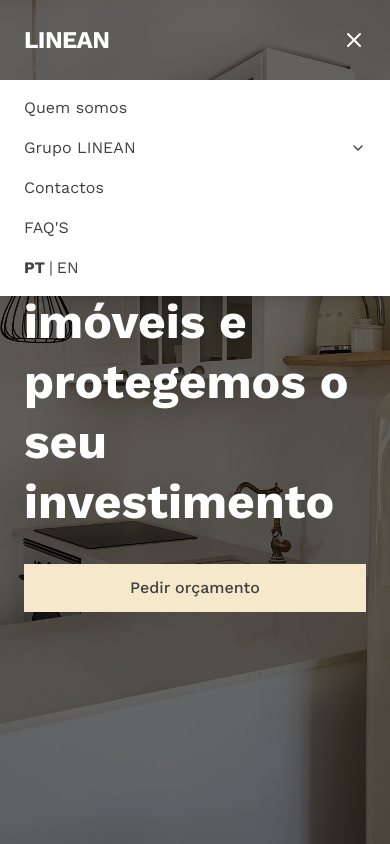
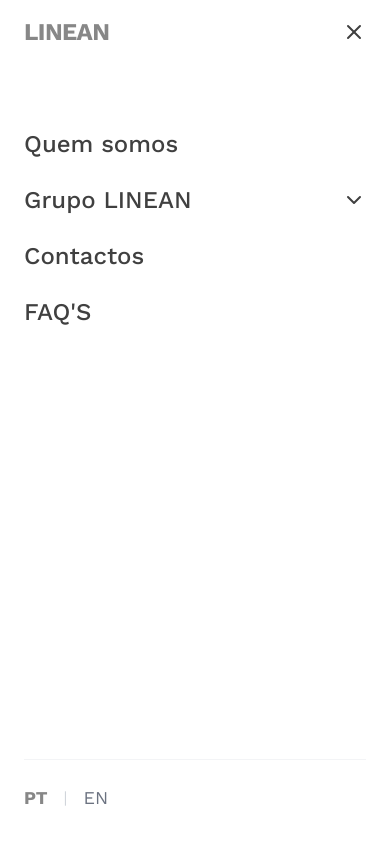
Before and after one commit to LuanMoreno10/Linean, a React (Vite) app: page / in a window 390 px wide. Both pictures are taken after a click on the button 354 px from the left and 40 px from the top of the page. Shown: the top 844 px of the page. Built offline with nearby package versions, Linux system fonts and the light colour scheme.

Commit message:
Refactor mobile navigation to an animated full-screen overlay using framer-motion and adjust header appearance.

```diff
--- a/src/components/Header.jsx
+++ b/src/components/Header.jsx
@@ -2,6 +2,7 @@
 import { Link, useLocation } from 'react-router-dom';
 import { Menu, X, ChevronDown } from 'lucide-react';
 import { useLanguage } from '../context/LanguageContext';
+import { motion, AnimatePresence } from 'framer-motion';
 
 const Header = () => {
     const [isScrolled, setIsScrolled] = useState(false);
@@ -18,19 +19,30 @@
         return () => window.removeEventListener('scroll', handleScroll);
     }, []);
 
+    useEffect(() => {
+        if (isMenuOpen) {
+            document.body.style.overflow = 'hidden';
+        } else {
+            document.body.style.overflow = '';
+        }
+        return () => {
+            document.body.style.overflow = '';
+        };
+    }, [isMenuOpen]);
+
     const isHome = location.pathname === '/';
 
     // Header background logic: White if scrolled or not on home, Transparent if on home and top
-    const headerClass = `fixed w-full z-50 transition-all duration-300 ${isScrolled || !isHome ? 'bg-white shadow-sm py-4' : 'bg-transparent py-6'
+    const headerClass = `fixed w-full z-50 transition-all duration-300 ${isScrolled || !isHome || isMenuOpen ? 'bg-white shadow-sm py-4' : 'bg-transparent py-6'
         }`;
 
-    const linkClass = `text-sm font-medium transition-colors hover:text-primary ${isScrolled || !isHome ? 'text-dark' : 'text-white'
+    const linkClass = `text-sm font-medium transition-colors hover:text-primary ${isScrolled || !isHome || isMenuOpen ? 'text-dark' : 'text-white'
         }`;
 
     return (
         <header className={headerClass}>
-            <div className="container mx-auto px-6 flex justify-between items-center">
-                <a href="/" className={`text-2xl font-display font-bold tracking-tight transition-colors ${isScrolled || !isHome ? 'text-[#878787]' : 'text-white'}`}>
+            <div className="container mx-auto px-6 flex justify-between items-center relative z-50">
+                <a href="/" className={`text-2xl font-display font-bold tracking-tight transition-colors ${isScrolled || !isHome || isMenuOpen ? 'text-[#878787]' : 'text-white'}`}>
                     LINEAN
                 </a>
 
@@ -70,7 +82,7 @@
 
                 {/* Mobile Menu Button */}
                 <button
-                    className={`md:hidden ${isScrolled || !isHome ? 'text-dark' : 'text-white'}`}
+                    className={`md:hidden relative z-50 ${isScrolled || !isHome || isMenuOpen ? 'text-dark' : 'text-white'}`}
                     onClick={() => setIsMenuOpen(!isMenuOpen)}
                 >
                     {isMenuOpen ? <X size={24} /> : <Menu size={24} />}
@@ -78,34 +90,86 @@
             </div>
 
             {/* Mobile Nav */}
+            <AnimatePresence>
                 {isMenuOpen && (
-                <div className="md:hidden absolute top-full left-0 w-full bg-white shadow-lg py-4 px-6 flex flex-col space-y-4">
-                    <a href="/#about" className="text-dark hover:text-primary" onClick={() => setIsMenuOpen(false)}>{t('header.about')}</a>
-                    <div>
+                    <motion.div
+                        initial={{ opacity: 0, y: -20 }}
+                        animate={{ opacity: 1, y: 0 }}
+                        exit={{ opacity: 0, y: -20 }}
+                        transition={{ duration: 0.3, ease: 'easeInOut' }}
+                        className="md:hidden fixed inset-0 top-0 left-0 w-full h-[100dvh] bg-white z-40 pt-28 px-6 flex flex-col overflow-y-auto pb-8"
+                    >
+                        <nav className="flex flex-col space-y-6 text-2xl font-medium mt-4">
+                            <a href="/#about" className="text-dark hover:text-primary transition-colors" onClick={() => setIsMenuOpen(false)}>
+                                {t('header.about')}
+                            </a>
+
+                            <div className="flex flex-col space-y-4">
                                 <button
-                            className="flex items-center justify-between w-full text-dark hover:text-primary"
+                                    className="flex items-center justify-between w-full text-dark hover:text-primary transition-colors text-left"
                                     onClick={() => setIsMobileSubmenuOpen(!isMobileSubmenuOpen)}
                                 >
                                     <span>{t('header.group')}</span>
-                            <ChevronDown size={16} className={`transform transition-transform ${isMobileSubmenuOpen ? 'rotate-180' : ''}`} />
+                                    <motion.div
+                                        animate={{ rotate: isMobileSubmenuOpen ? 180 : 0 }}
+                                        transition={{ duration: 0.3 }}
+                                    >
+                                        <ChevronDown size={24} />
+                                    </motion.div>
                                 </button>
+
+                                <AnimatePresence>
                                     {isMobileSubmenuOpen && (
-                            <div className="pl-4 mt-2 flex flex-col space-y-2 border-l-2 border-gray-100 ml-1">
-                                <Link to="/construtora" className="text-sm text-gray-600 hover:text-primary" onClick={() => setIsMenuOpen(false)}>{t('header.services.construction')}</Link>
-                                <Link to="/arquitetura" className="text-sm text-gray-600 hover:text-primary" onClick={() => setIsMenuOpen(false)}>{t('header.services.architecture')}</Link>
-                                <Link to="/mediacao-imobiliaria" className="text-sm text-gray-600 hover:text-primary" onClick={() => setIsMenuOpen(false)}>{t('header.services.realestate')}</Link>
+                                        <motion.div
+                                            initial={{ height: 0, opacity: 0 }}
+                                            animate={{ height: 'auto', opacity: 1 }}
+                                            exit={{ height: 0, opacity: 0 }}
+                                            className="overflow-hidden"
+                                        >
+                                            <div className="pl-4 border-l-2 border-primary/20 flex flex-col space-y-4 py-2 mt-2">
+                                                <Link to="/construtora" className="text-xl text-gray-600 hover:text-primary transition-colors" onClick={() => setIsMenuOpen(false)}>
+                                                    {t('header.services.construction')}
+                                                </Link>
+                                                <Link to="/arquitetura" className="text-xl text-gray-600 hover:text-primary transition-colors" onClick={() => setIsMenuOpen(false)}>
+                                                    {t('header.services.architecture')}
+                                                </Link>
+                                                <Link to="/mediacao-imobiliaria" className="text-xl text-gray-600 hover:text-primary transition-colors" onClick={() => setIsMenuOpen(false)}>
+                                                    {t('header.services.realestate')}
+                                                </Link>
                                             </div>
+                                        </motion.div>
                                     )}
+                                </AnimatePresence>
                             </div>
-                    <a href="/#contact" className="text-dark hover:text-primary" onClick={() => setIsMenuOpen(false)}>{t('header.contact')}</a>
-                    <a href="/faq" className="text-dark hover:text-primary" onClick={() => setIsMenuOpen(false)}>{t('header.faq')}</a>
-                    <button onClick={() => { toggleLanguage(); setIsMenuOpen(false); }} className="text-left text-dark hover:text-primary">
-                        <span className={language === 'pt' ? 'font-bold' : 'font-normal'}>PT</span>
-                        <span className="mx-1">|</span>
-                        <span className={language === 'en' ? 'font-bold' : 'font-normal'}>EN</span>
+
+                            <a href="/#contact" className="text-dark hover:text-primary transition-colors" onClick={() => setIsMenuOpen(false)}>
+                                {t('header.contact')}
+                            </a>
+                            <a href="/faq" className="text-dark hover:text-primary transition-colors" onClick={() => setIsMenuOpen(false)}>
+                                {t('header.faq')}
+                            </a>
+                        </nav>
+
+                        <div className="mt-auto pt-10">
+                            <div className="flex items-center space-x-4 border-t border-gray-100 pt-6">
+                                <button
+                                    onClick={() => { if (language !== 'pt') toggleLanguage(); setIsMenuOpen(false); }}
+                                    className={`text-lg transition-colors ${language === 'pt' ? 'font-bold text-primary' : 'text-gray-500 hover:text-dark'}`}
+                                >
+                                    PT
+                                </button>
+                                <span className="text-gray-300">|</span>
+                                <button
+                                    onClick={() => { if (language !== 'en') toggleLanguage(); setIsMenuOpen(false); }}
+                                    className={`text-lg transition-colors ${language === 'en' ? 'font-bold text-primary' : 'text-gray-500 hover:text-dark'}`}
+                                >
+                                    EN
                                 </button>
                             </div>
+                        </div>
+                    </motion.div>
                 )}
+            </AnimatePresence>
         </header>
     );
 };
```
Lines whose indentation alone changed are shown as unchanged.
